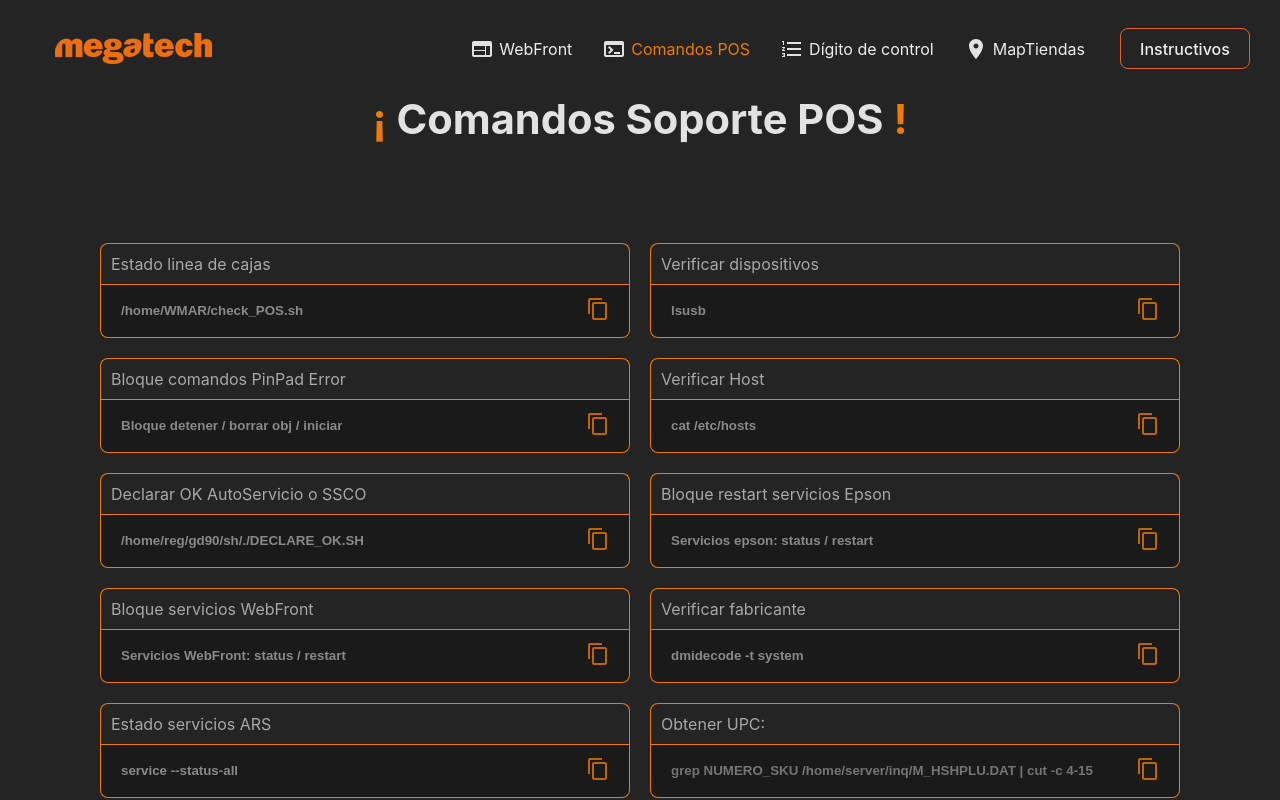
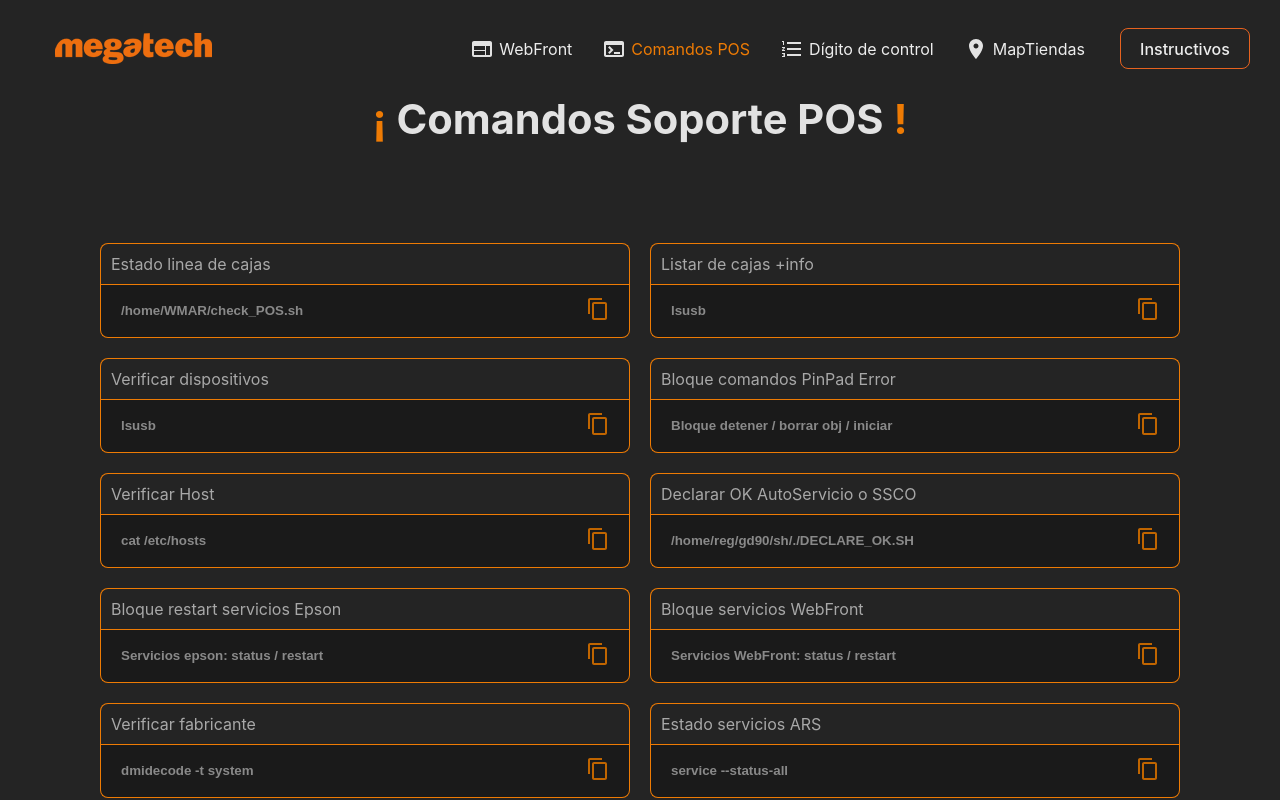
Before and after one commit to jlchurruarin/WebFrontTiendas, a React (Vite) app: page /commands in a window 1280 px wide. Shown: the top 800 px of the page. Built offline with nearby package versions, Linux system fonts and the light colour scheme.

Commit message:
pos ws-list

```diff
--- a/src/components/Comandos/Comandos.jsx
+++ b/src/components/Comandos/Comandos.jsx
@@ -68,7 +68,7 @@ function Comandos() {
     "/home/WMAR/check_POS.sh", "lsusb", "cat /etc/hosts", "/home/reg/gd90/sh/./DECLARE_OK.SH",
     "service epson_devicecontrollogserviced status\nservice epson_pcsvcd status\nservice epson_pcsvcd restart\nservice epson_devicecontrollogserviced restart\n",
     "service Wildfly status\nservice Wildfly restart\nservice ArsPluMnt status\nservice ArsPluMnt restart\nservice POSServerRest status\nservice POSServerRest restart\nservice UserWatcher status\nservice UserWatcher restart",
-    "dmidecode -t system", "service --status-all"]
+    "dmidecode -t system", "service --status-all","pos ws-list"]
   useEffect(() => {
     const timer = setTimeout(() => {
       setloading(false);
@@ -96,6 +96,15 @@ function Comandos() {
                 autoHideDuration={1000}
                 message="¡Comando copiado!"
               />
+            </div>
+          </div>
+          <div className='divCard'>
+            <p className='nameComando'>Listar de cajas +info</p>
+            <div className="card">
+              <input disabled className='textInput' value={comandos[2]}></input>
+              <button className='btnCopy' onClick={() => copy(comandos[9])} title="copy">
+                <ContentCopyIcon sx={{ color: "#c06500" }} />
+              </button>
             </div>
           </div>
           <div className='divCard'>
```
Also changed, not shown: src/utils/utils.js (line endings or trailing spaces).
